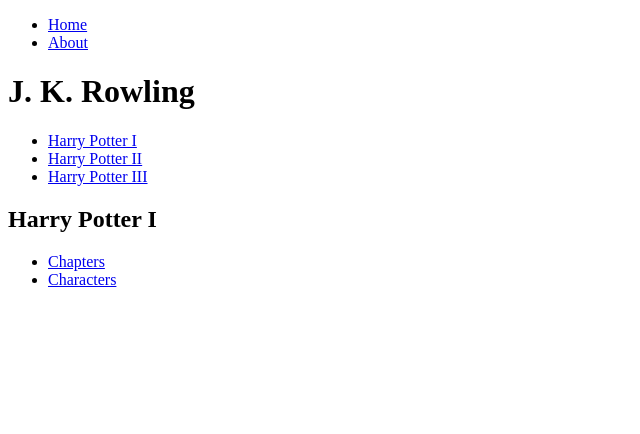
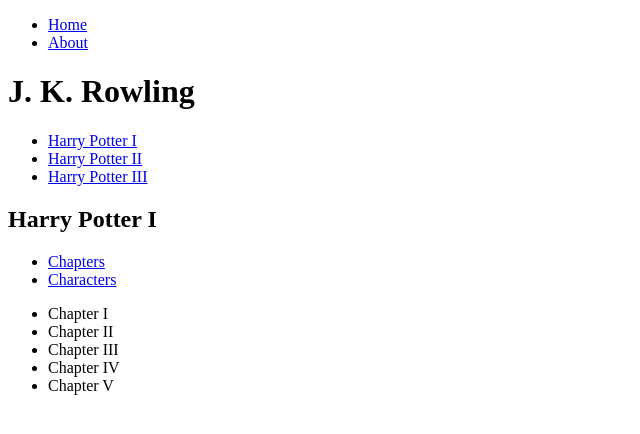
Before and after one commit to jasongoose/react-master-class, a React (Vite) app: page /author/J._K._Rowling/Harry_Potter_I/chapters in a window 1280 px wide. Shown: the top 434 px of the page, without its empty margins (0-640 px from the left). Built offline with nearby package versions, Linux system fonts and the light colour scheme.

Commit message:
Chapters, Characters page 완성

```diff
--- a/src/pages/Chapters.tsx
+++ b/src/pages/Chapters.tsx
@@ -1,5 +1,30 @@
+import {useParams} from "react-router";
+import {mockData} from "../constants/mock-data.ts";
+
+type Params = {
+  authorId: string;
+  bookId: string;
+}
+
 function Chapters() {
-  return null;
+  const {authorId = '', bookId = ''} = useParams<Params>();
+  const targetAuthor = mockData.find(el => el['id'] === authorId);
+
+  if (!targetAuthor) {
+    return null;
+  }
+
+  const targetBook = targetAuthor['books'].find(book => book['id'] === bookId);
+
+  if (!targetBook) {
+    return null;
+  }
+
+  return (
+      <ul>
+        {targetBook['chapters'].map((chapter) => (<li key={chapter}>{chapter}</li>))}
+      </ul>
+  )
 }
 
 export default Chapters;
--- a/src/pages/Characters.tsx
+++ b/src/pages/Characters.tsx
@@ -1,5 +1,30 @@
+import {useParams} from "react-router";
+import {mockData} from "../constants/mock-data.ts";
+
+type Params = {
+  authorId: string;
+  bookId: string;
+}
+
 function Characters() {
-  return null;
+  const {authorId = '', bookId = ''} = useParams<Params>();
+  const targetAuthor = mockData.find(el => el['id'] === authorId);
+
+  if (!targetAuthor) {
+    return null;
+  }
+
+  const targetBook = targetAuthor['books'].find(book => book['id'] === bookId);
+
+  if (!targetBook) {
+    return null;
+  }
+
+  return (
+      <ul>
+        {targetBook['characters'].map((character) => (<li key={character}>{character}</li>))}
+      </ul>
+  )
 }
 
 export default Characters;
```
